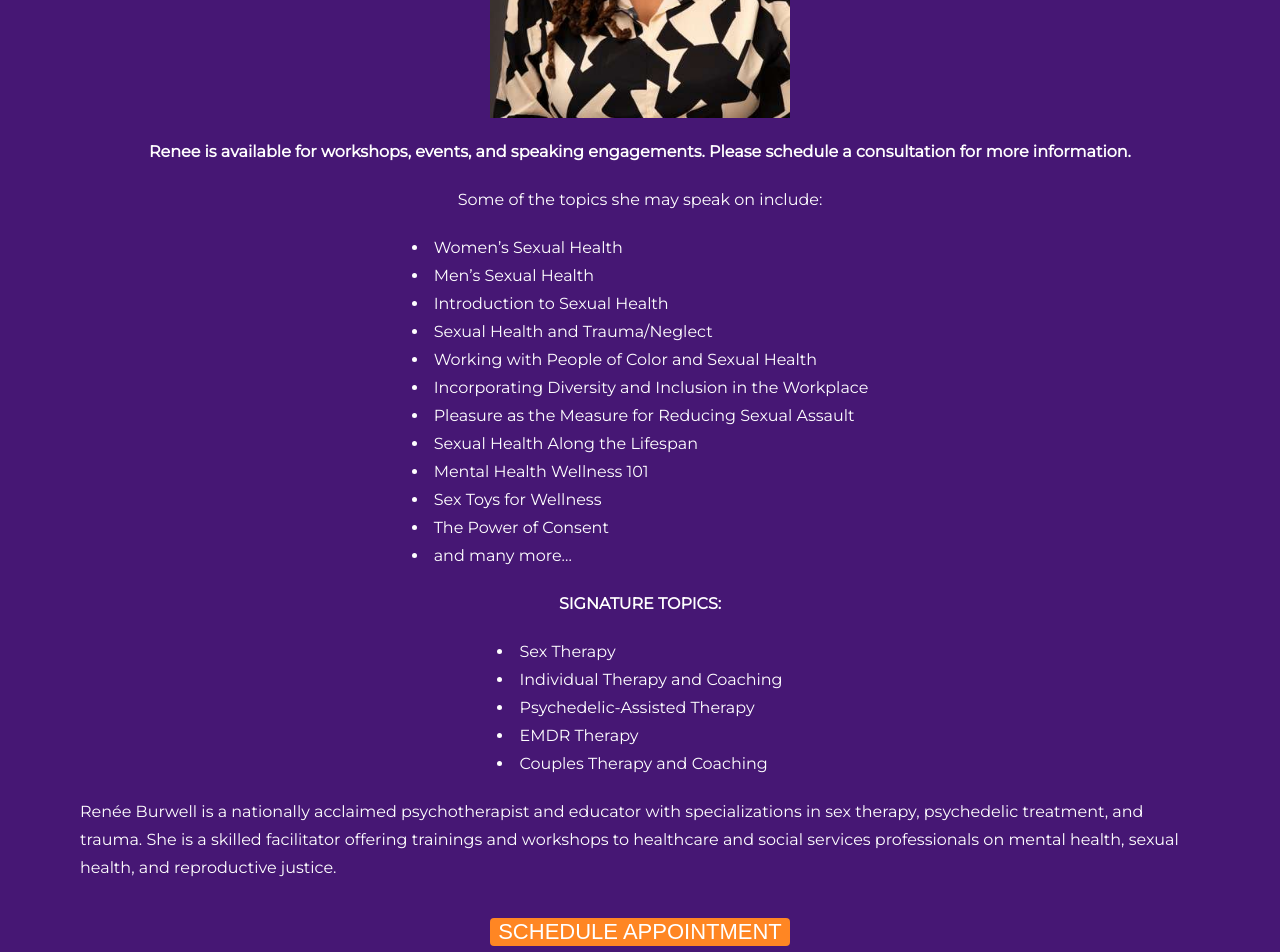
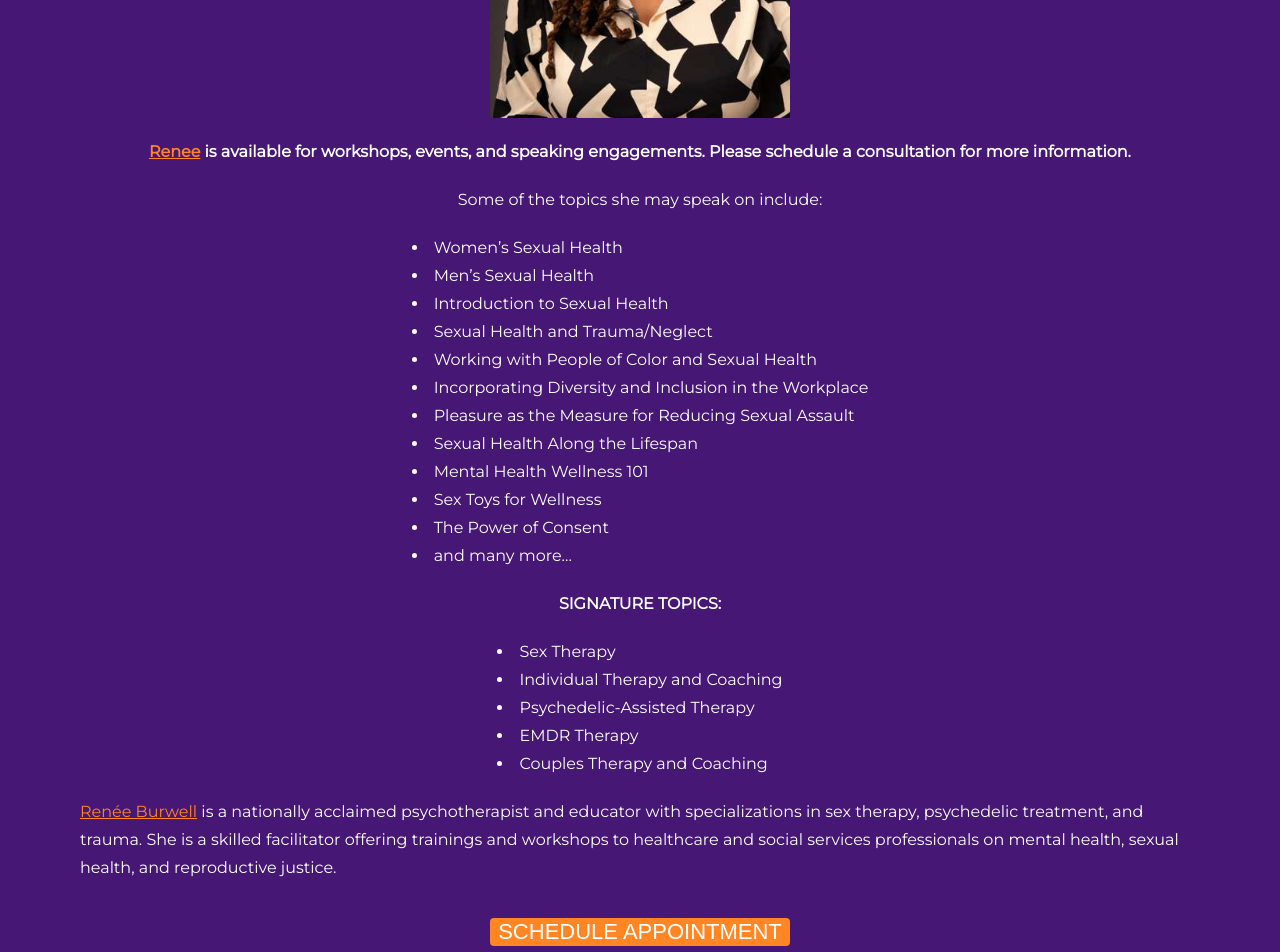
Before and after one commit to dogbeide/pandoras-awakening, a Next.js app: page /offerings/events in a window 1280 px wide. Shown: the part 540-1492 px from the top of the page. Built offline with nearby package versions, Linux system fonts and the light colour scheme; a web font is replaced by a local one.

Commit message:
make renee images clickable send to /about-us/renee-burwell on /offerings/events

```diff
--- a/app/offerings/events/page.tsx
+++ b/app/offerings/events/page.tsx
@@ -4,10 +4,11 @@ import { Metadata } from "next"
 import Section from "@/app/components/general/Section"
 import SubTitle from "@/app/components/general/SubTitle"
 import Title from "@/app/components/text/Title"
-import TextSection from "@/app/components/general/TextSection"
 import BtnCTA from "@/app/components/buttons/btn-cta"
 import { scheduleUrl } from "@/app/lib/links-data"
 import BtnDownloadWrapper from "@/app/components/buttons/btn-download"
+
+import '@/app/components/buttons/btn-cta.css'
 
 export const metadata: Metadata = {
   title: "Workshops And Events And Speaking Engagements - Pandora's Awakening",
@@ -21,15 +22,16 @@ export default function Page() {
     >
       <Title classNames="text-white">Workshops And Events And Speaking Engagements</Title>
 
+      <a href="/about-us/renee-burwell" className="btn-cta-img hover-slate-200">
         <Image
           src="/renee-speaker-one.jpg"
           alt="renee speaker one"
           width={300}
           height={400}
         />
-
+      </a>
       <p className="font-bold">
-        Renee is available for workshops, events, and speaking engagements. Please schedule a consultation for more information.
+        <a href="/about-us/renee-burwell" className="text-pandoras-orange underline hover:text-pandoras-lavender">Renee</a> is available for workshops, events, and speaking engagements. Please schedule a consultation for more information.
       </p>
 
       {/* <p className="">Our therapists are focused on making sure professionals and the community are educated on a variety of mental and sexual health topics. Some of the topics our professionals may speak on include:</p> */}
@@ -58,7 +60,8 @@ export default function Page() {
         <li>Couples Therapy and Coaching</li>
       </ul>
 
-      <p className="">Renée Burwell is a nationally acclaimed
+      <p className=""><a href="/about-us/renee-burwell" className="text-pandoras-orange underline hover:text-pandoras-lavender">
+        Renée Burwell</a> is a nationally acclaimed
         psychotherapist and educator with specializations
         in sex therapy, psychedelic treatment, and trauma.
         She is a skilled facilitator offering trainings and
```
Lines whose indentation alone changed are shown as unchanged.
